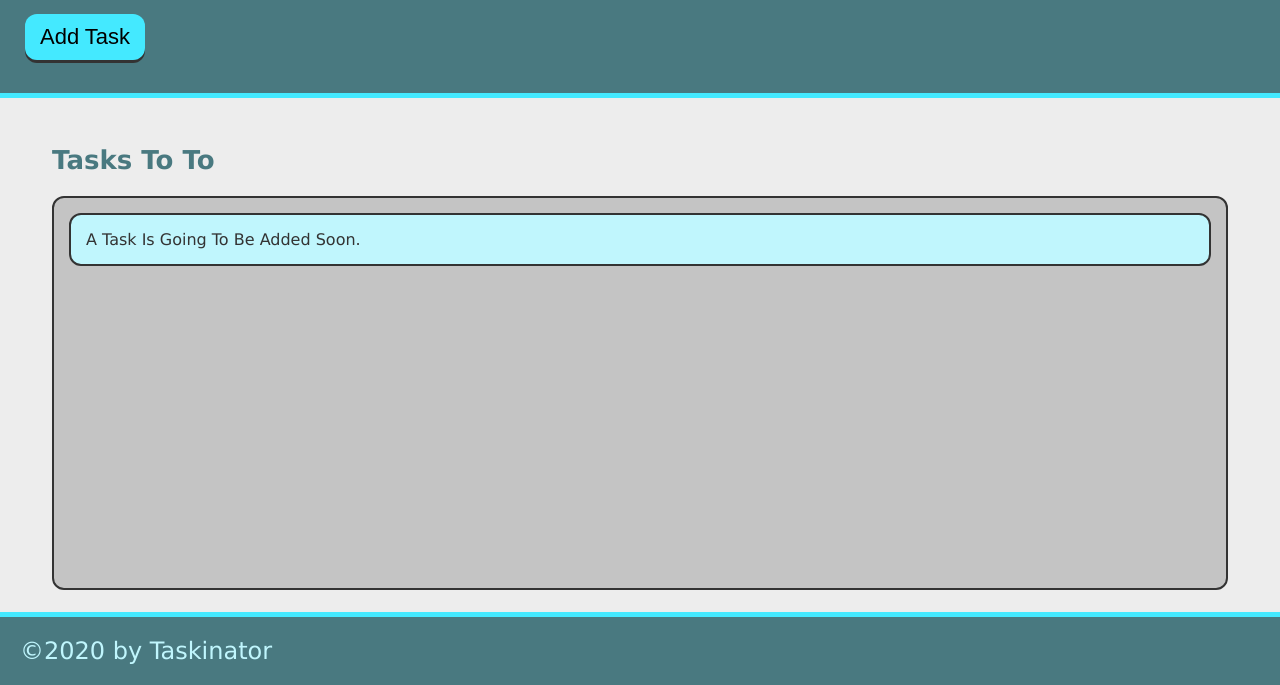
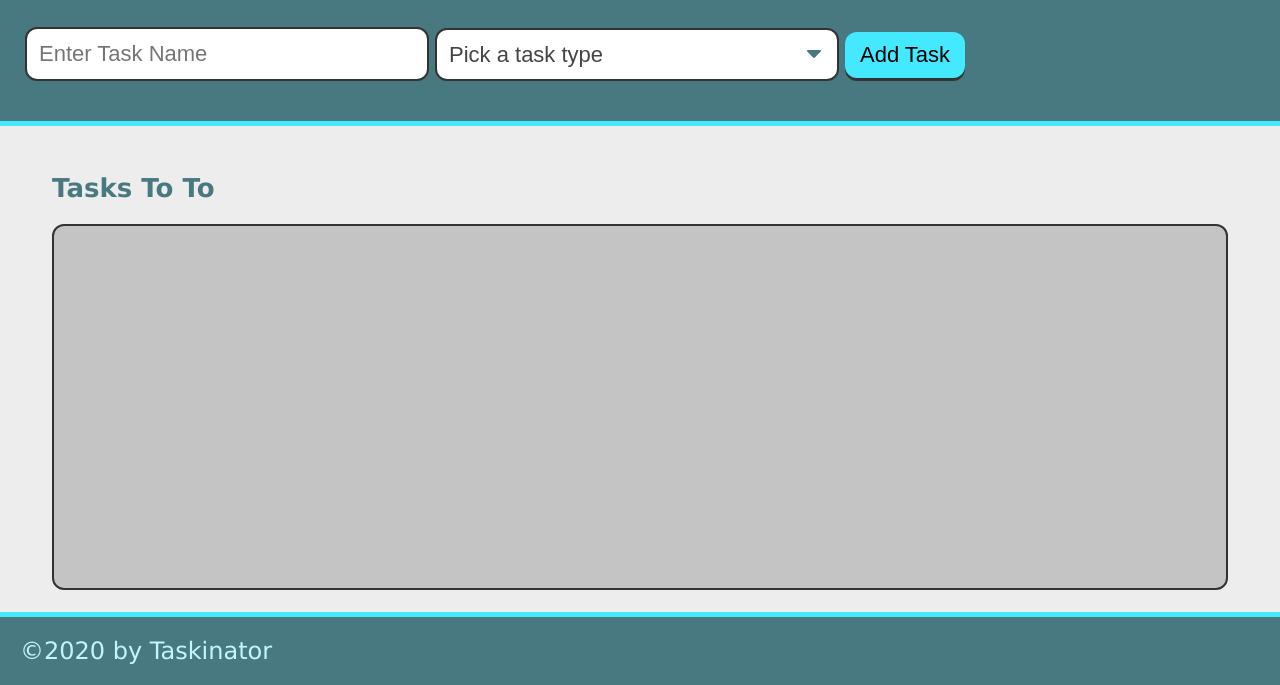
Before and after one commit to GartTheSkeleton/taskinator, a plain HTML site: page index.html in a window 1280 px wide. Shown: the part 115-800 px from the top of the page. Drawn offline with Linux system fonts and the light colour scheme.

Commit message:
added dropdown menu

```diff
--- a/index.html
+++ b/index.html
@@ -13,16 +13,29 @@
         <p>
             Click button below to add a new task!
         </p>
-        <button class="btn" id="save-task">
-            Add Task
-        </button>
+        <form id="task-form">
+            <div class="form-group">
+                <input type="text" name="task-name" placeholder="Enter Task Name" />
+            </div>
+            <div class="form-group">
+                <select name="task-type" class="select-dropdown">
+                  <option value="" disabled selected>Pick a task type</option>
+                  <option value="Print">Print</option>
+                  <option value="Web">Web</option>
+                  <option value="Mobile">Mobile</option>
+                </select>
+              </div>
+            <div class="form-group">
+                <button class="btn" id="save-task" type="submit">Add Task</button>
+            </div>
+        </form>
     </header>
 
     <main class="page-content">
         <section class="task-list-wrapper">
             <h2 class="list-title">Tasks To To</h2>
             <ul class="task-list" id="tasks-to-do">
-                <li class="task-item">A Task Is Going To Be Added Soon.</li>
+
             </ul>
         </section>
     </main>
```
